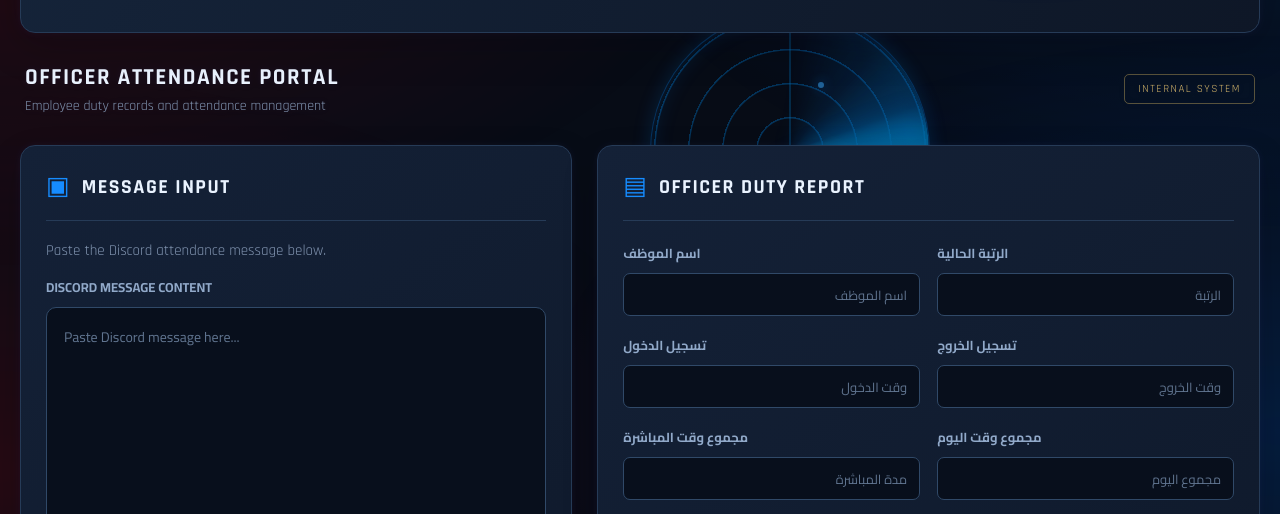
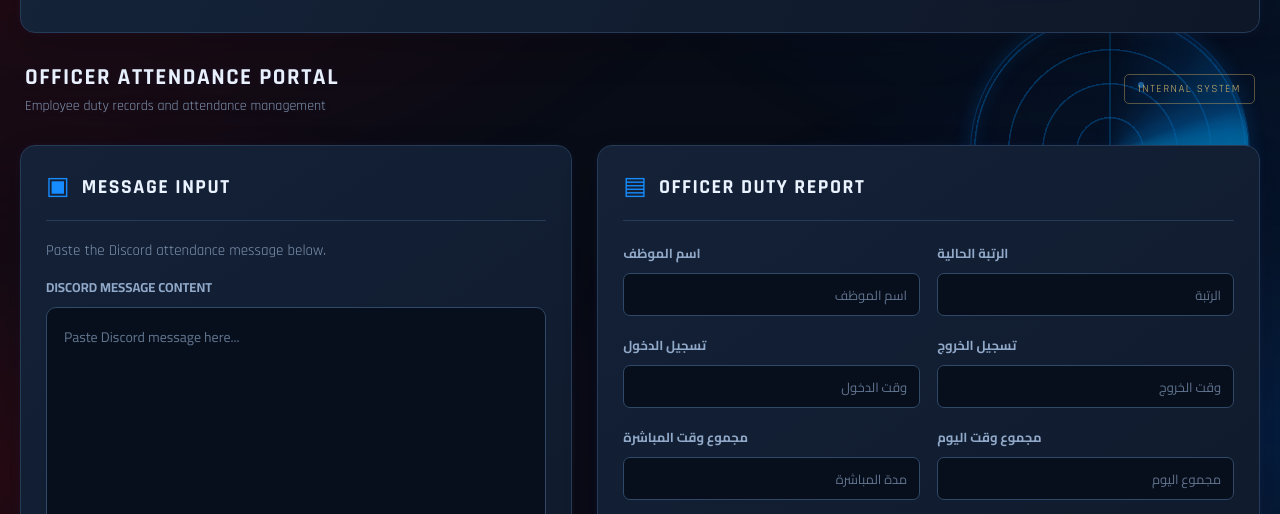
Before and after one commit to youssefshosha1122/LSPD-Attendancee, a plain HTML site: page index.html in a window 1280 px wide. Shown: the part 249-763 px from the top of the page. Drawn offline with Linux system fonts and the light colour scheme.

Commit message:
Add files via upload

```diff
--- a/style.css
+++ b/style.css
@@ -753,7 +753,7 @@ footer span {
     width: 280px;
     height: 280px;
     top: 50%;
-    right: 350px;
+    right: 30px;
     transform: translateY(-50%);
     z-index: -1;
     opacity: 0.65;
```
